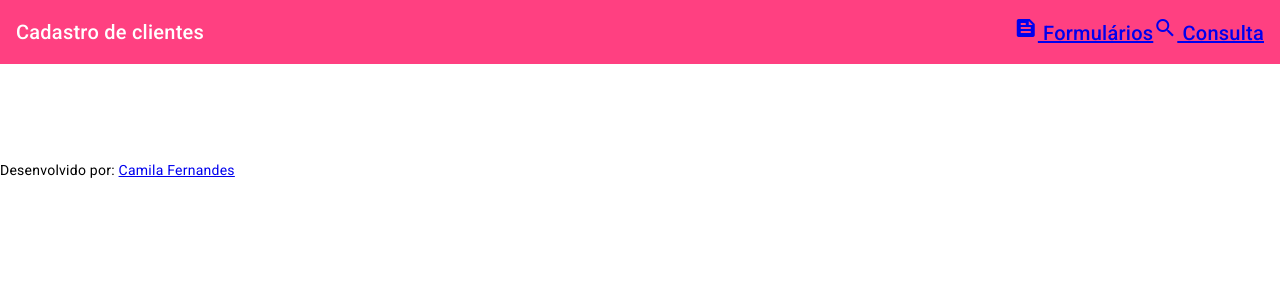
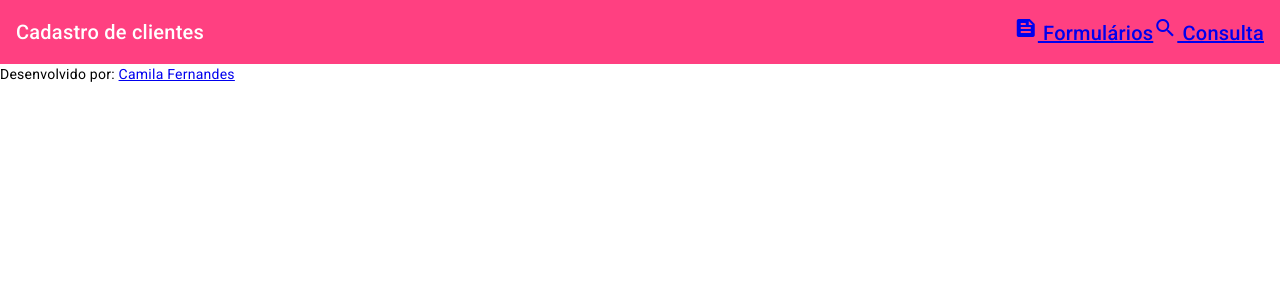
Before and after one commit to camilafernandes140494/crud-angular-material, an Angular app: page / in a window 1280 px wide. Shown: the top 300 px of the page. Built offline with nearby package versions, Linux system fonts and the light colour scheme.

Commit message:
refactor: Remove unused div styles from app component stylesheet

```diff
--- a/src/app/app.component.scss
+++ b/src/app/app.component.scss
@@ -1,8 +1,3 @@
 .spacer {
   flex: 1 1 auto;
 }
-
-div {
-  padding: 1.5rem;
-  margin: 1.5rem;
-}
```
